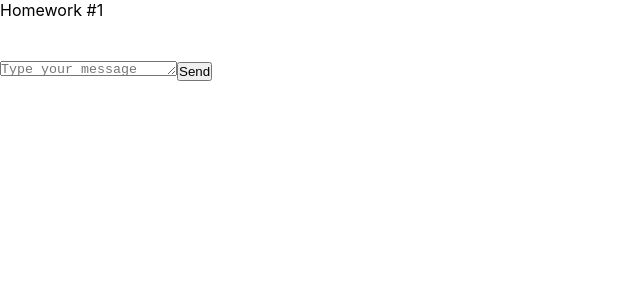
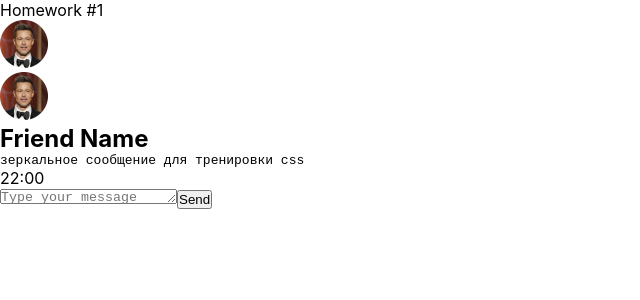
Before and after one commit to webaldar/hws2, a React (Create React App) app: page / in a window 1280 px wide. Shown: the top 300 px of the page, without its empty margins (0-640 px from the left). Built offline with nearby package versions, Linux system fonts and the light colour scheme.

Commit message:
add type all component

```diff
--- a/src/s2-homeworks/hw01/friend-message/FriendMessage.tsx
+++ b/src/s2-homeworks/hw01/friend-message/FriendMessage.tsx
@@ -1,8 +1,12 @@
 import React from 'react'
 import s from './FriendMessage.module.css'
+import {MessageType} from "../HW1";
 
+type FriendMessageType = {
+    message: MessageType
+}
 // создать тип вместо any и отобразить приходящие данные
-const FriendMessage = (props: any) => {
+const FriendMessage = (props: FriendMessageType) => {
     return (
         <div
             id={'hw1-friend-message-' + props.message.id}
@@ -12,6 +16,10 @@ const FriendMessage = (props: any) => {
                 <img
                     id={'hw1-friend-avatar-' + props.message.id}
                     // создаёт студент
+                    alt={'avatar'}
+                    src={props.message.user.avatar}
+                    width={'48px'}
+                    height={'48px'}
 
                     //
                 />
@@ -21,6 +29,7 @@ const FriendMessage = (props: any) => {
                         className={s.friendName}
                     >
                         {/*создаёт студент*/}
+                        <h2>{props.message.user.name}</h2>
 
                         {/**/}
                     </div>
@@ -29,7 +38,7 @@ const FriendMessage = (props: any) => {
                         className={s.friendMessageText}
                     >
                         {/*создаёт студент*/}
-
+                        <p>{props.message.message.text}</p>
                         {/**/}
                     </pre>
                 </div>
@@ -39,6 +48,7 @@ const FriendMessage = (props: any) => {
                 className={s.friendTime}
             >
                 {/*создаёт студент*/}
+                <span>{props.message.message.time}</span>
 
                 {/**/}
             </div>
--- a/src/s2-homeworks/hw01/message/Message.tsx
+++ b/src/s2-homeworks/hw01/message/Message.tsx
@@ -1,8 +1,11 @@
 import React from 'react'
 import s from './Message.module.css'
+import {MessageType} from "../HW1";
 
 // нужно создать правильный тип вместо any
-export type MessagePropsType = any
+export type MessagePropsType = {
+    message: MessageType
+}
 
 // нужно отобразить приходящие данные
 const Message = (props: MessagePropsType) => {
@@ -12,6 +15,10 @@ const Message = (props: MessagePropsType) => {
                 <img
                     id={'hw1-avatar-' + props.message.id}
                     // создаёт студент
+                    alt={'avatar'}
+                    src={props.message.user.avatar}
+                    width={'48px'}
+                    height={'48px'}
 
                     //
                 />
```
Also changed, not shown: src/s2-homeworks/hw01/HW1.tsx (+13 -12 lines).
